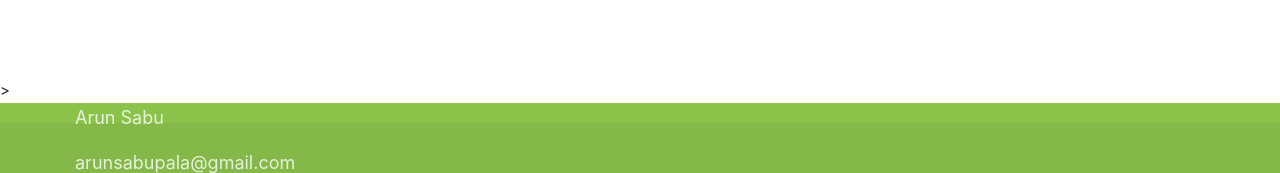
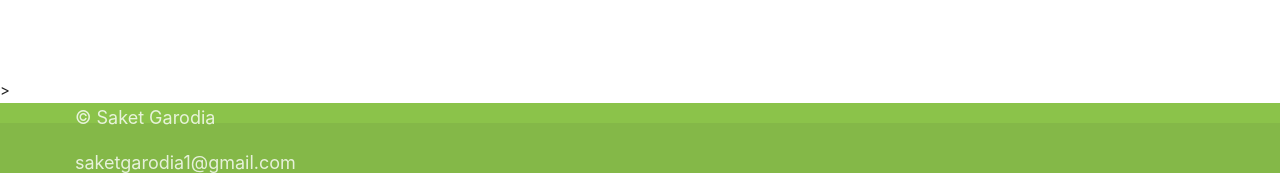
Before and after one commit to Harishma17/Diabetes_project, a Flask app: page / in a window 1280 px wide. Shown: the part 779-952 px from the top of the page. Run offline with Flask 2, Linux system fonts and the light colour scheme; parts of the project's set-up code (start-up, migrations or seed data) failed here and were passed over; some libraries are stand-ins or nearby versions.

Commit message:
Updations

```diff
--- a/Pima_Indian_Diabetes_Project-main/templates/index.html
+++ b/Pima_Indian_Diabetes_Project-main/templates/index.html
@@ -100,8 +100,8 @@
   <footer class="page-footer light-green">
     <div class="footer-copyright">
       <div class="container" style="padding-bottom: 1rem; position: fixed; font-size: 1.2rem; margin-left: 5rem;">
-        <p>Arun Sabu</p>
-        <p>arunsabupala@gmail.com</p>
+        <p>&copy; Saket Garodia</p>
+        <p>saketgarodia1@gmail.com</p>
       </div>
     </div>
   </footer>
--- a/Pima_Indian_Diabetes_Project-main/templates/result.html
+++ b/Pima_Indian_Diabetes_Project-main/templates/result.html
@@ -38,8 +38,8 @@
   <footer class="page-footer light-green lighten-1" style="position: fixed;left: 0;bottom: 0; width: 100%;">
     <div class="footer-copyright light-green lighten-1">
       <div class=""  style="padding-bottom: 1rem; position: fixed; font-size: 1.2rem; margin-left: 5rem;">
-        <p>Arun Sabu</p>
-        <p>arunsabupala@gmail.com</p>
+        <p>&copy; Saket Garodia</p>
+        <p>saketgarodia1@gmail.com</p>
       </div>
     </div>
   </footer>
```
